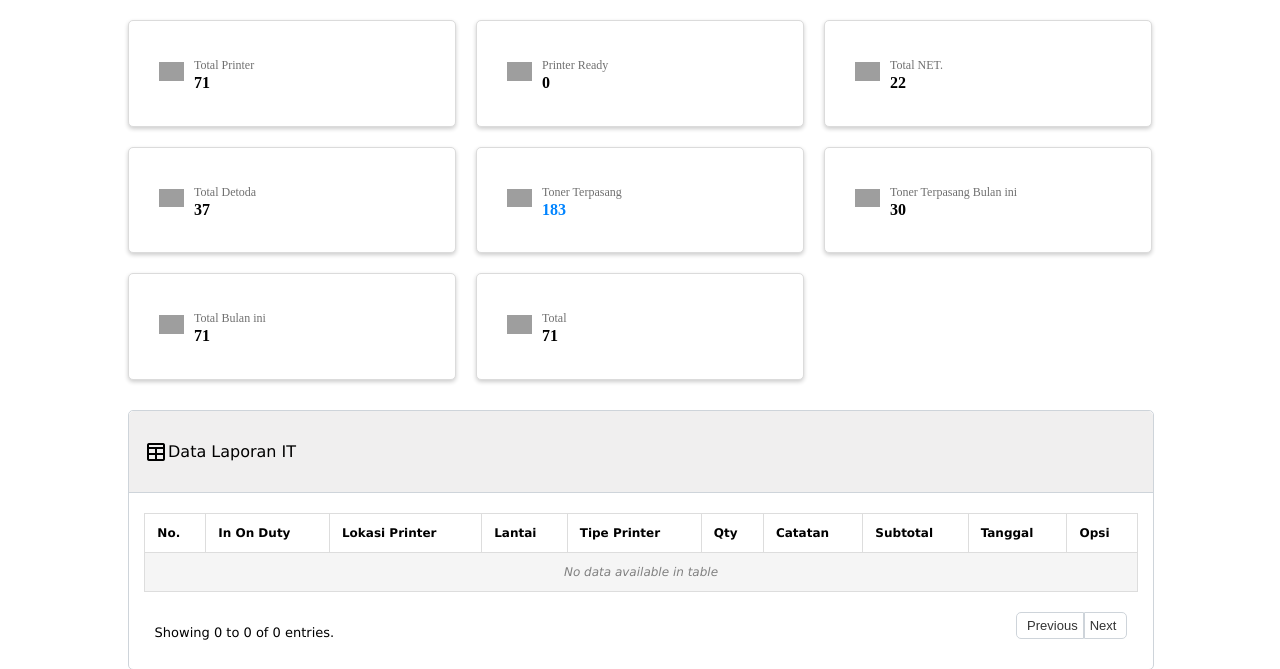
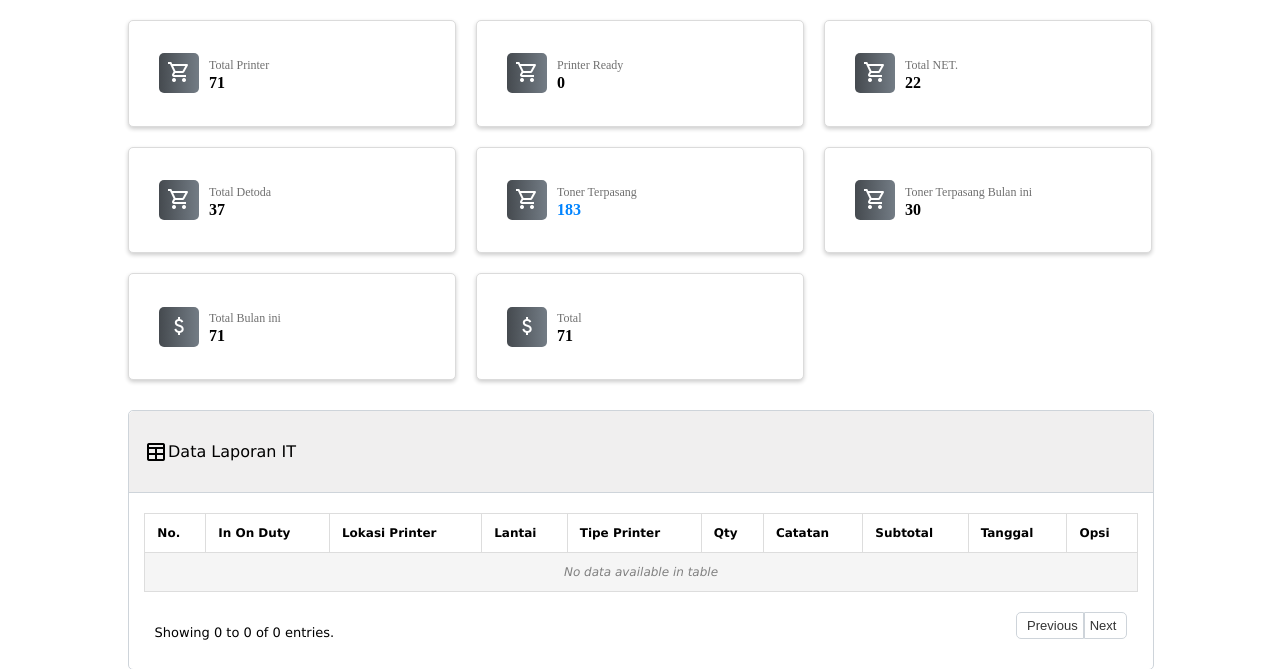
Before and after one commit to YoshuaGES/Magang-Teo-Admin, a PHP site: the page made by User/Laporan IT/laporanIt.html in a window 1280 px wide. Shown: the part 115-784 px from the top of the page. Run offline with PHP 8.4, Linux system fonts and the light colour scheme; grey boxes are pictures that could not be loaded.

Commit message:
Fix Icon
fix icon di index & laporan IT

```diff
--- a/User/Laporan IT/laporanIt.css
+++ b/User/Laporan IT/laporanIt.css
@@ -227,3 +227,16 @@ tr:hover {
     color: rgb(0, 132, 255);
     font-family: 'Segoe UI', Tahoma, Geneva, Verdana, sans-serif;
 }
+
+.cardImg {
+    background-image: linear-gradient(to right, #454a4f , #737c85);
+    width: 40px;
+    height: 40px;
+    text-align: center;
+    border-radius: 5px;
+  }
+
+  .cardImg span {
+    margin-top: 7px;
+    color: white;
+  }
--- a/User/Laporan IT/laporanIt.html
+++ b/User/Laporan IT/laporanIt.html
@@ -7,7 +7,7 @@
     <title>IT Inventory</title>
     <link rel="stylesheet" href="laporanIt.css">
     <link rel="stylesheet"
-        href="https://fonts.googleapis.com/css2?family=Material+Symbols+Outlined:opsz,wght,FILL,GRAD@24,400,0,0" />
+        href="https://fonts.googleapis.com/css2?family=Material+Symbols+Outlined:opsz,wght,FILL,GRAD@20..48,100..700,0..1,-50..200" />
 
 </head>
 
@@ -83,8 +83,10 @@
         <div class="content">
             <div class="card">
                 <div class="totalPrinter">
-                    <div class="iconPrint">
-                        <img src="/Assets/IconPrinter.png" alt="IconPrinter" class="iconPrinter" />
+                    <div class="cardImg">
+                        <span class="material-symbols-outlined">
+                            shopping_cart
+                        </span>
                     </div>
                     <div class="information">
                         <p>Total Printer</p>
@@ -94,8 +96,10 @@
             </div>
             <div class="card">
                 <div class="totalPrinter">
-                    <div class="iconPrint">
-                        <img src="/Assets/IconPrinter.png" alt="IconPrinter" class="iconPrinter" />
+                    <div class="cardImg">
+                        <span class="material-symbols-outlined">
+                            shopping_cart
+                        </span>
                     </div>
                     <div class="information">
                         <p>Printer Ready</p>
@@ -105,8 +109,10 @@
             </div>
             <div class="card">
                 <div class="totalPrinter">
-                    <div class="iconPrint">
-                        <img src="/Assets/IconPrinter.png" alt="IconPrinter" class="iconPrinter" />
+                    <div class="cardImg">
+                        <span class="material-symbols-outlined">
+                            shopping_cart
+                        </span>
                     </div>
                     <div class="information">
                         <p>Total NET.</p>
@@ -116,8 +122,10 @@
             </div>
             <div class="card">
                 <div class="totalPrinter">
-                    <div class="iconPrint">
-                        <img src="/Assets/IconPrinter.png" alt="IconPrinter" class="iconPrinter" />
+                    <div class="cardImg">
+                        <span class="material-symbols-outlined">
+                            shopping_cart
+                        </span>
                     </div>
                     <div class="information">
                         <p>Total Detoda</p>
@@ -127,8 +135,10 @@
             </div>
             <div class="card">
                 <div class="totalPrinter">
-                    <div class="iconPrint">
-                        <img src="/Assets/IconPrinter.png" alt="IconPrinter" class="iconPrinter" />
+                    <div class="cardImg">
+                        <span class="material-symbols-outlined">
+                            shopping_cart
+                        </span>
                     </div>
                     <div class="information">
                         <p>Toner Terpasang</p>
@@ -138,8 +148,10 @@
             </div>
             <div class="card">
                 <div class="totalPrinter">
-                    <div class="iconPrint">
-                        <img src="/Assets/IconPrinter.png" alt="IconPrinter" class="iconPrinter" />
+                    <div class="cardImg">
+                        <span class="material-symbols-outlined">
+                            shopping_cart
+                        </span>
                     </div>
                     <div class="information">
                         <p>Toner Terpasang Bulan ini</p>
@@ -149,8 +161,10 @@
             </div>
             <div class="card">
                 <div class="totalPrinter">
-                    <div class="iconPrint">
-                        <img src="/Assets/IconPrinter.png" alt="IconPrinter" class="iconPrinter" />
+                    <div class="cardImg">
+                        <span class="material-symbols-outlined">
+                            attach_money
+                        </span>
                     </div>
                     <div class="information">
                         <p>Total Bulan ini</p>
@@ -160,12 +174,15 @@
             </div>
             <div class="card">
                 <div class="totalPrinter">
-                    <div class="iconPrint">
-                        <img src="/Assets/IconPrinter.png" alt="IconPrinter" class="iconPrinter" />
+                    <div class="cardImg">
+                        <span class="material-symbols-outlined">
+                            attach_money
+                        </span>
                     </div>
                     <div class="information">
                         <p>Total</p>
                         <h1>71</h1>
+                    </div>
                 </div>
             </div>
         </div>
```
Also changed, not shown: User/index.css (+15 -2 lines), User/index.html (+42 -20 lines). Lines whose indentation alone changed are shown as unchanged.
